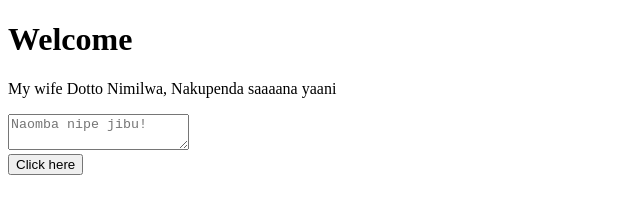
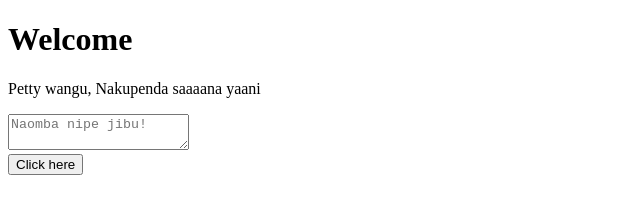
Before and after one commit to damianjob2576/Petty-website, a plain HTML site: page index.html in a window 1280 px wide. Shown: the whole page, without its empty margins (0-640 px from the left). Drawn offline with Linux system fonts and the light colour scheme.

Commit message:
Update index.html

```diff
--- a/index.html
+++ b/index.html
@@ -8,7 +8,7 @@
     <body>
         <h1> Welcome</h1>
         <p>
-            My wife Dotto Nimilwa, Nakupenda saaaana yaani
+            Petty wangu, Nakupenda saaaana yaani
         </p>
         <textarea placeholder="Naomba nipe jibu!"></textarea>
         <br />
```
